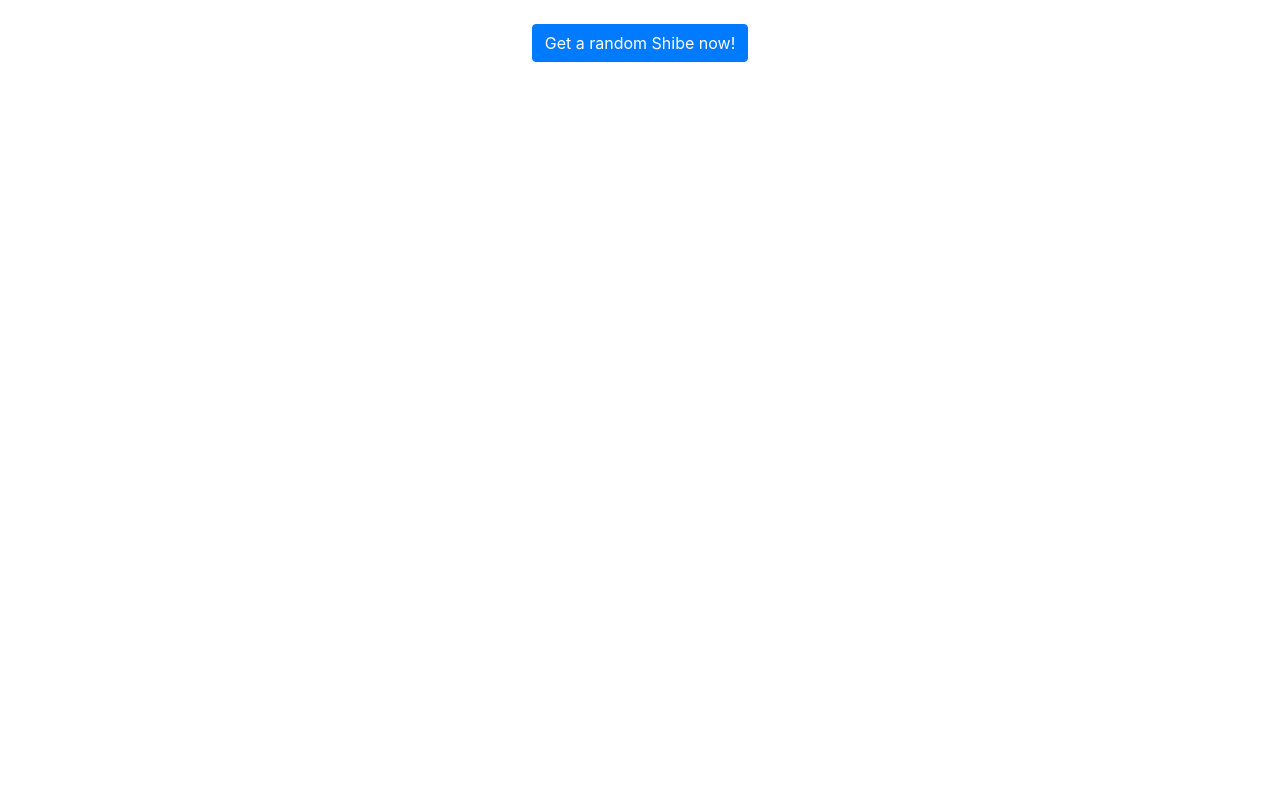
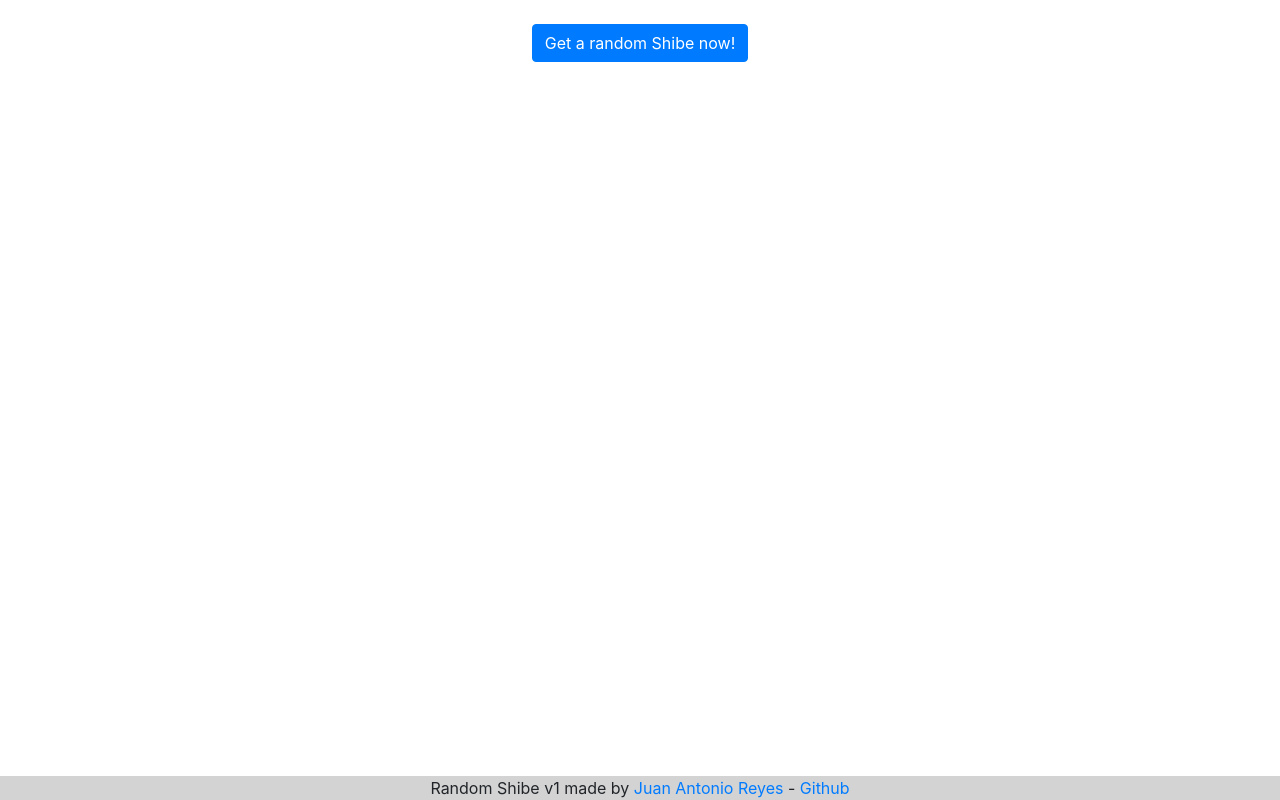
Before and after one commit to JuanAntonioReyes/Random-Shibe, a plain HTML site: page index.html in a window 1280 px wide. Drawn offline with Linux system fonts and the light colour scheme.

Commit message:
Added footer and footer style.css

```diff
--- /dev/null
+++ b/css/style.css
@@ -0,0 +1,5 @@
+footer {
+	background-color: lightgray;
+	position: fixed;
+	bottom: 0;
+}
--- a/index.html
+++ b/index.html
@@ -4,6 +4,7 @@
 	<meta charset="UTF-8">
 	<title>Random Shibe</title>
 	<link rel="stylesheet" href="css/bootstrap.min.css">
+	<link rel="stylesheet" href="css/style.css">
 	<script src="js/jquery-3.3.1.min.js"></script>
 </head>
 <body>
@@ -21,6 +22,21 @@
 		</div>
 	</div>
 
+	<footer class="container-fluid">
+		<div class="row">
+			<div class="col-sm-12 text-center">
+				Random Shibe v1 made by
+				<a href="https://github.com/JuanAntonioReyes/">
+					Juan Antonio Reyes
+				</a>
+				 -
+				<a href="https://github.com/JuanAntonioReyes/Random-Shibe">
+					Github
+				</a>
+			</div>
+		</div>
+	</footer>
+
 	<script src="js/app.js"></script>
 </body>
 </html>
--- a/js/app.js
+++ b/js/app.js
@@ -21,7 +21,7 @@ $(document).ready(function() {
 		//console.log(response[0]);
 
 		var imageUrl = response[0];
-		var shibeImg = '<img src="' + imageUrl + '">';
+		var shibeImg = '<img src="' + imageUrl + '" class="img-fluid">';
 		shibeContainer.html(shibeImg);
 	}
 
```
